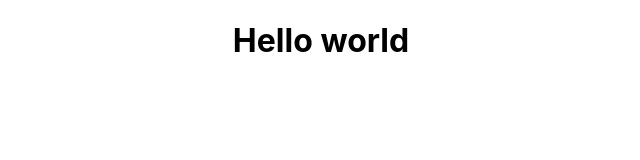
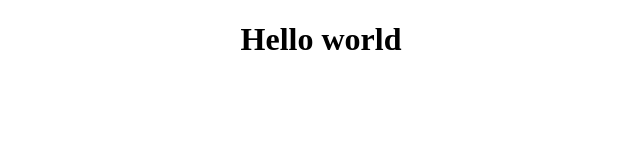
Before and after one commit to Murodjon000/calculator-app, a React (Create React App) app: page / in a window 1280 px wide. Shown: the top 160 px of the page, without its empty margins (319-959 px from the left). Built offline with nearby package versions, Linux system fonts and the light colour scheme.

Commit message:
fix css errors

```diff
--- a/package.json
+++ b/package.json
@@ -20,7 +20,8 @@
     "start": "react-scripts start",
     "build": "react-scripts build",
     "test": "react-scripts test",
-    "eject": "react-scripts eject"
+    "eject": "react-scripts eject",
+    "eslint": "eslint ."
   },
   "eslintConfig": {
     "extends": [
--- a/src/index.css
+++ /dev/null
@@ -1,10 +0,0 @@
-body {
-  margin: 0;
-  font-family: -apple-system, BlinkMacSystemFont, 'Segoe UI', Arial, Helvetica,
-    sans-serif;
-}
-
-code {
-  font-family: source-code-pro, Menlo, Monaco, Consolas, 'Courier New',
-    monospace;
-}
--- a/src/index.js
+++ b/src/index.js
@@ -1,6 +1,5 @@
 import React from 'react';
 import ReactDOM from 'react-dom';
-import './index.css';
 import App from './App';
 
 ReactDOM.render(
```
Also changed, not shown: src/App.css (line endings or trailing spaces), 1 other file (tests, documents, lock files or other folders).
